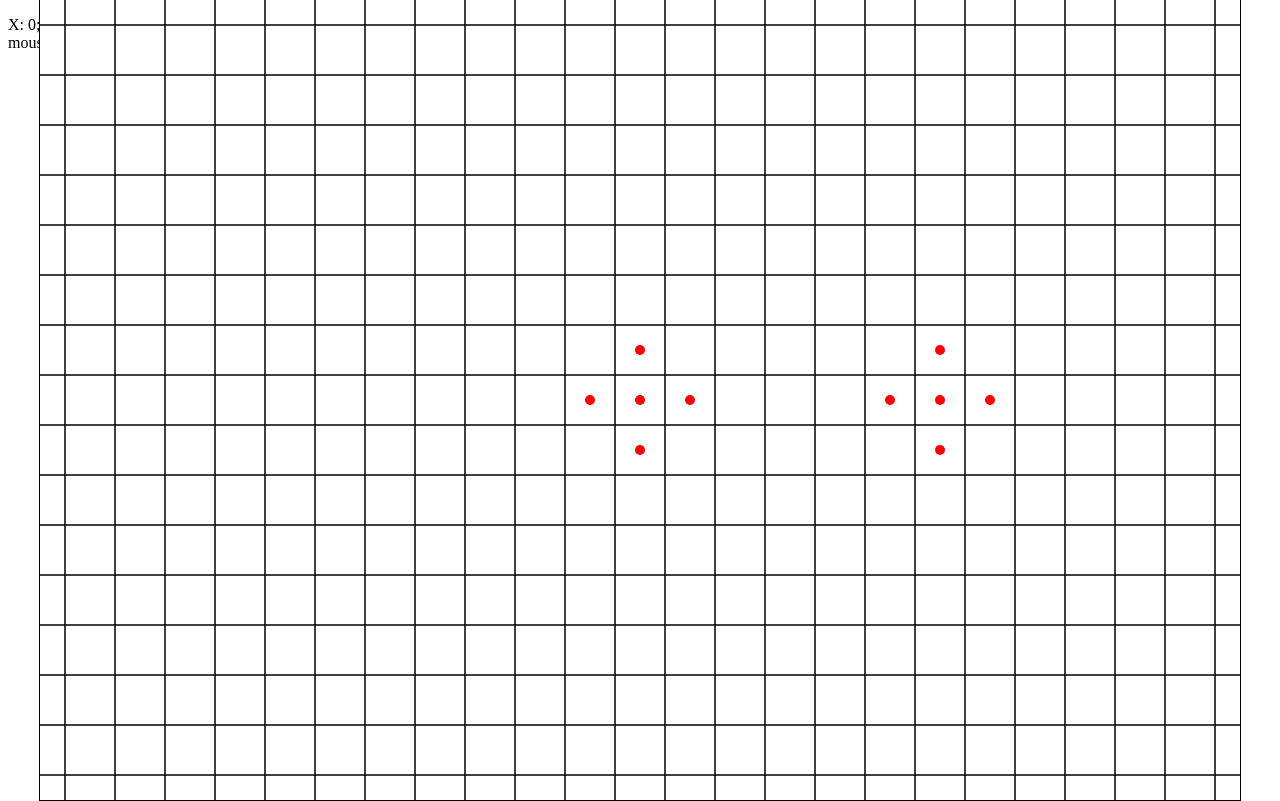
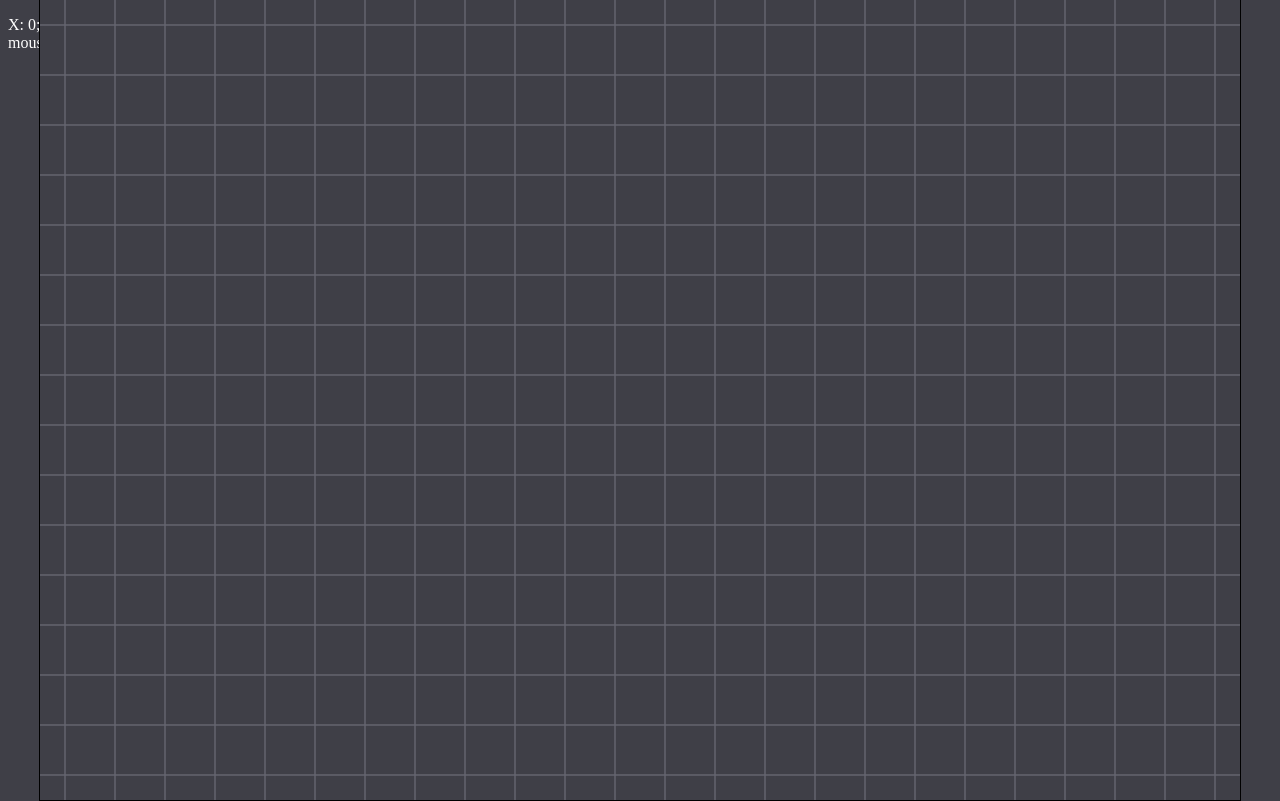
Before and after one commit to Kaczo24/kaczo24.github.io, a plain HTML site: page cellMachina/index.html in a window 1280 px wide. Drawn offline with Linux system fonts and the light colour scheme.

Commit message:
cellMachina - settings

```diff
--- /dev/null
+++ b/cellMachina/defaultSettings.js
@@ -0,0 +1,12 @@
+const settings = {
+    "keybinds": {
+        "forward": "w",
+        "backward": "s",
+        "right": "d",
+        "left": "a",
+        "speedBoost": "shift",
+
+        "drag": 2
+    },
+    "darkmode": true
+}
--- a/cellMachina/index.html
+++ b/cellMachina/index.html
@@ -12,6 +12,7 @@
             }
         </style>
         <script src="dLib.js"></script>
+        <script src="defaultSettings.js"></script>
     </head>
     <body>
         <canvas id=canvas width=1200 height=800></canvas>
--- a/cellMachina/main.js
+++ b/cellMachina/main.js
@@ -4,22 +4,26 @@ let cx = canvas.getContext("2d");
 let constLog = document.getElementById("constLog");
 
 const width = canvas.width, height = canvas.height, center = new Vector(width/2, height/2);
+const cellSize = 50;
+
 let pos = new Vector();
 let zoom = 1;
 let mousePos = new Vector();
 let isDraged = false;
 
 
-
-
 gameloop.INIT(Setup, Update);
 gameloop.Start();
+function Setup() {
+    window.onmousewheel = Scroll;
+    window.onmousedown = OnClickS;
+    window.onmouseup = OnClickE;
+    canvas.onmousemove = TrackPos;
 
-function Setup() {
-    canvas.onmousewheel = Scroll;
-    canvas.onmousedown = OnClickS;
-    canvas.onmouseup = OnClickE;
-    canvas.onmousemove = TrackPos;
+    if(settings.darkmode) {
+        document.body.bgColor = "#3f3f47";
+        document.body.style.color = "white";
+    }
 }
 
 function Update() {
@@ -31,11 +35,16 @@ function Update() {
 }
 
 function Draw() {
-    cx.backgroundFill("#fff");
-    cx.strokeStyle = "#000";
+    if(settings.darkmode) {
+        cx.backgroundFill("#3f3f47");
+        cx.strokeStyle = "#65656f";
+
+    } else {
+        cx.backgroundFill("#fff");
+        cx.strokeStyle = "#000";
+    }
+
     cx.lineWidth = zoom;
-    cx.fillStyle = "#bbb";
-    let cellSize = 50;
     let cellSizeZ = cellSize * zoom;
     let nCells = new Vector(Math.ceil(width / cellSizeZ ) + 2, Math.ceil(height / cellSizeZ) + 2);
 
@@ -54,36 +63,27 @@ function Draw() {
         }
     }
 
-    cx.fillStyle = "#f00";
-
-    cx.circleFill(WorldToScreenPos(new Vector(00, 00)), 5 * zoom);
-    cx.circleFill(WorldToScreenPos(new Vector(00, 50)), 5 * zoom);
-    cx.circleFill(WorldToScreenPos(new Vector(0, -50)), 5 * zoom);
-    cx.circleFill(WorldToScreenPos(new Vector(50, 00)), 5 * zoom);
-    cx.circleFill(WorldToScreenPos(new Vector(-50, 0)), 5 * zoom);
-
-    cx.circleFill(WorldToScreenPos(new Vector(00, 00).add(new Vector(300, 0))), 5 * zoom);
-    cx.circleFill(WorldToScreenPos(new Vector(00, 50).add(new Vector(300, 0))), 5 * zoom);
-    cx.circleFill(WorldToScreenPos(new Vector(0, -50).add(new Vector(300, 0))), 5 * zoom);
-    cx.circleFill(WorldToScreenPos(new Vector(50, 00).add(new Vector(300, 0))), 5 * zoom);
-    cx.circleFill(WorldToScreenPos(new Vector(-50, 0).add(new Vector(300, 0))), 5 * zoom);
+    //cx.fillStyle = "#f00";
+    //cx.circleFill(WorldToScreenPos(new Vector(00, 00)), 5 * zoom);
+    //cx.circleFill(WorldToScreenPos(new Vector(00, 50)), 5 * zoom);
+    //cx.circleFill(WorldToScreenPos(new Vector(0, -50)), 5 * zoom);
+    //cx.circleFill(WorldToScreenPos(new Vector(50, 00)), 5 * zoom);
+    //cx.circleFill(WorldToScreenPos(new Vector(-50, 0)), 5 * zoom);
 }
 
 function Move() {
     let speed = 7 / zoom;
-    if(keyPressed["shift"])
+    if(keyPressed[settings.keybinds.speedBoost])
         speed *= 3;
-    if(keyPressed["w"])
+    if(keyPressed[settings.keybinds.forward])
         pos.y += speed;
-    if(keyPressed["a"])
+    if(keyPressed[settings.keybinds.left])
         pos.x -= speed;
-    if(keyPressed["s"])
+    if(keyPressed[settings.keybinds.backward])
         pos.y -= speed;
-    if(keyPressed["d"])
+    if(keyPressed[settings.keybinds.right])
         pos.x += speed;
-
 }
-
 
 function TrackPos(e) {
     mousePos.x = e.offsetX;
@@ -109,18 +109,16 @@ function Scroll(e) {
 
 function OnClickS(e)
 {
-    console.log(e.button);
-    if(e.button == 2) {
+    if(e.button == settings.keybinds.drag)
         isDraged = true;
-    }
+
 }
 
 function OnClickE(e)
 {
-    console.log(e.button);
-    if(e.button == 2) {
+    if(e.button == settings.keybinds.drag)
         isDraged = false;
-    }
+
 }
 
 function WorldToScreenPos(_pos) {
```
